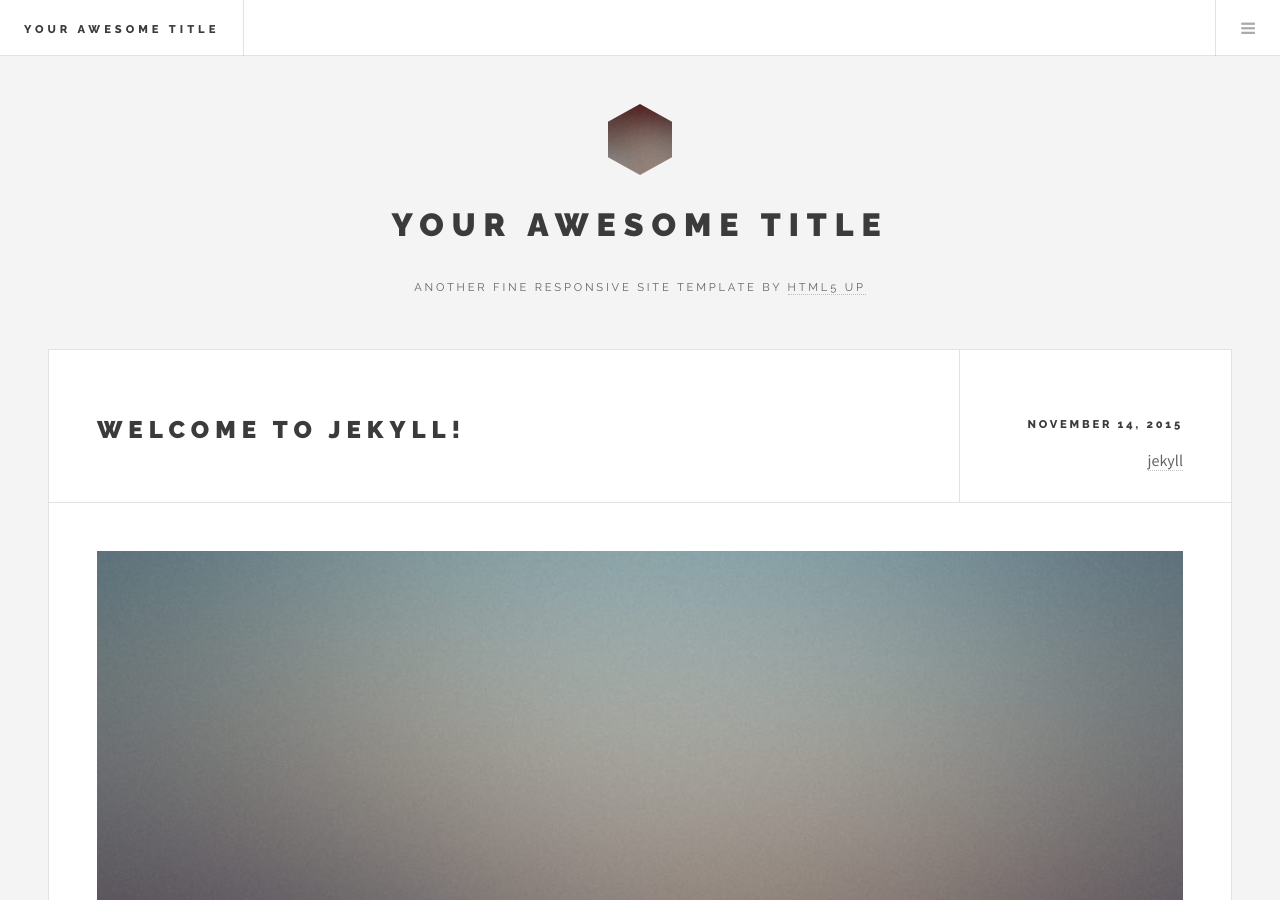
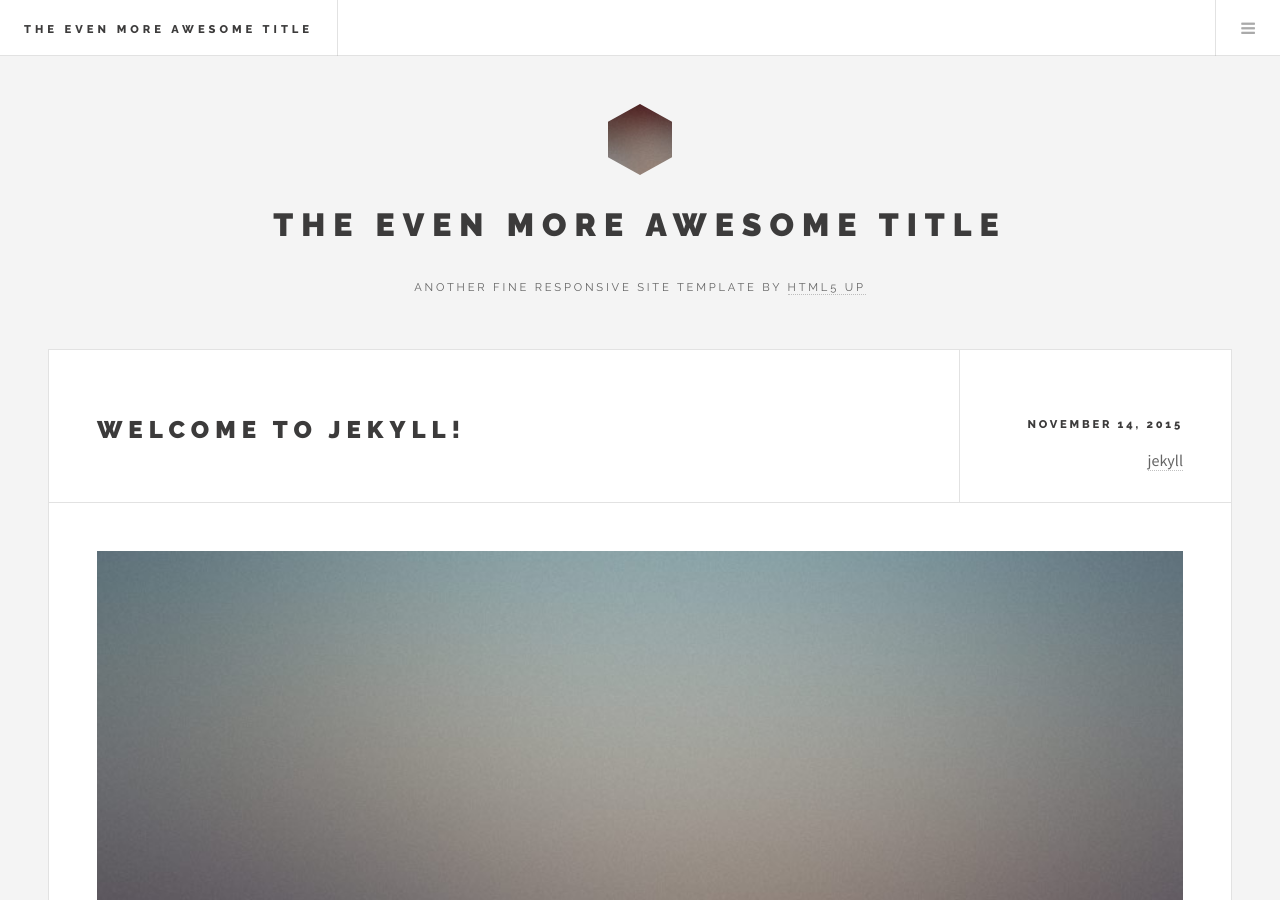
Before and after one commit to ldgibson/ldgibson.github.io, a Jekyll site: the page built from index.html, in a window 1280 px wide and 900 px high. Built offline with Jekyll 4.4.1, drawn with Linux system fonts in a browser that asks for light colours; the list of posts is cut into pages by our own code; some of the changed text lies outside the part shown.

Commit message:
changing title

```diff
--- a/_config.yml
+++ b/_config.yml
@@ -1,5 +1,5 @@
 # Site settings
-title: Your awesome title
+title: The even more awesome title
 email: your-email@domain.com
 description: > # this means to ignore newlines until "baseurl:"
   Write an awesome description for your new site here. You can edit this
@@ -15,6 +15,6 @@ markdown: kramdown
 
 paginate: 4
 
-author: Your name
+author: Luke Gibson
 
 gems: [jekyll-paginate]
```
